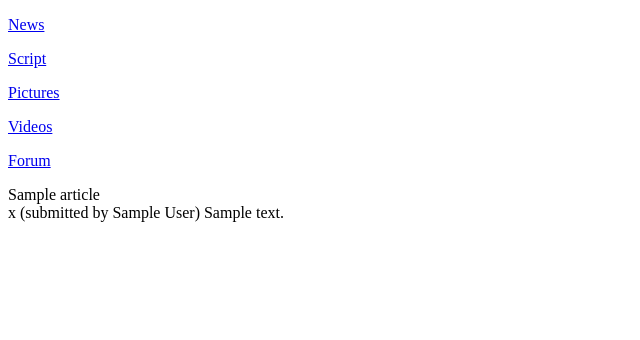
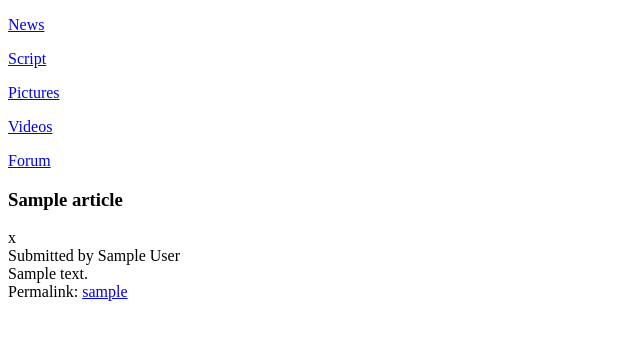
Before and after one commit to agmenut/sabotage2_revamp, a Flask app: template haxorbb/templates/article.html in a window 1280 px wide. Shown: the part 210-550 px from the top of the page, without its empty margins (0-640 px from the left). Run offline with Flask 2, Linux system fonts and the light colour scheme; the template is opened without the code that fills it: most values are stand-ins (such as "Sample title", 1, 10 or a date in 2020); parts of the project's set-up code (start-up, migrations or seed data) failed here and were passed over.

Commit message:
Better html5 for articles.

```diff
--- a/haxorbb/static/style.css
+++ b/haxorbb/static/style.css
@@ -111,10 +111,11 @@
 	clear: both;
 }
 
-article .headline {
+article h3 {
 	color: orange;
 	font-size: 12pt;
 	font-weight: bold;
+	margin-bottom: 0;
 }
 
 article {
--- a/haxorbb/templates/article.html
+++ b/haxorbb/templates/article.html
@@ -18,12 +18,16 @@
 		</div>
 		</div>
 
-            <article>
-                <div class="headline">{{ article.title }}</div>
-                <time datetime="{{ article.datestamp }}" pubdate="pubdate">{{ article.datestamp }}</time>
-                (submitted by <span class="submitter">{{ article.author }}</span>)
-                    {{ article.content | safe }}
-            </article>
+        <article>
+            <header><h3>{{ article.title }}</h3>
+                <time itemprop="datePublished" datetime="{{ article.datetime }}">{{ article.datestamp }}</time>
+                <div>Submitted by <span class="submitter">{{ article.author }}</span></div>
+            </header>
+            {{ article.content | safe }}
+            <footer>
+                Permalink: <a href="{{  url_for('get_article', article=article.slug) }}">{{ article.slug }}</a>
+            </footer>
+        </article>
 
 </div> <!-- close Content div -->
 
```
Also changed, not shown: haxorbb/templates/index.html (+4 -3 lines).
